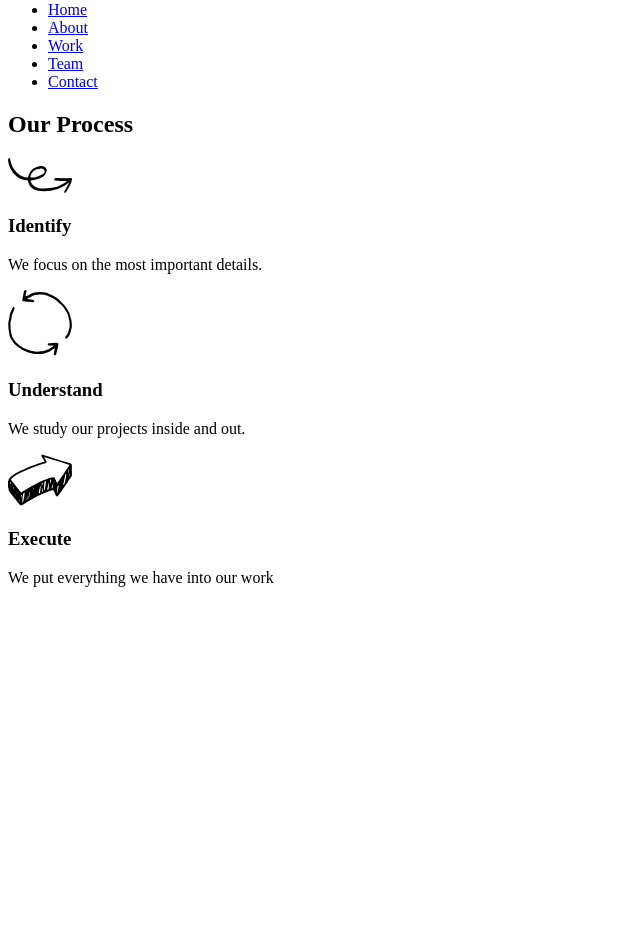
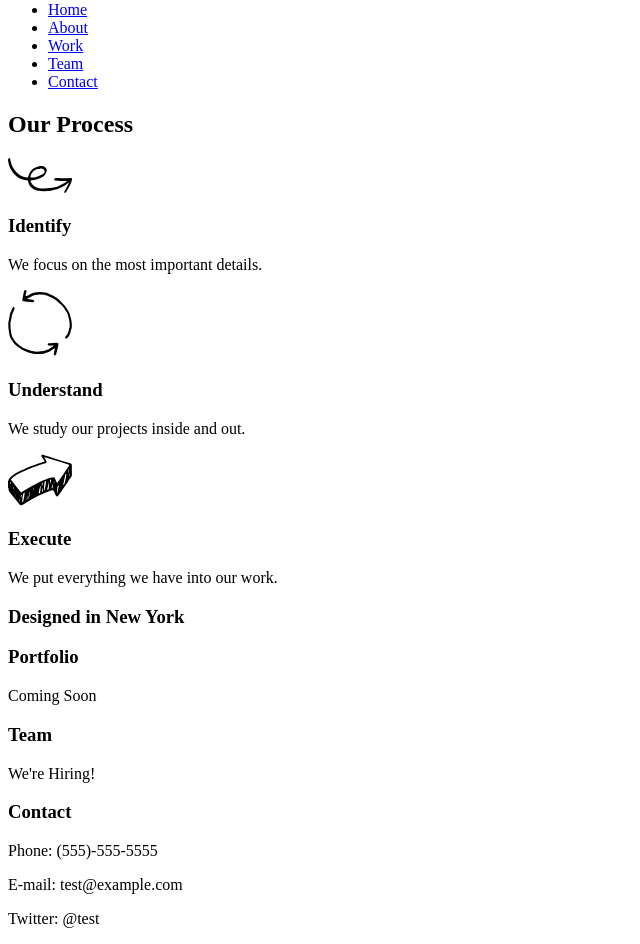
Before and after one commit to cdtaylor830/broadway, a plain HTML site: page index.html in a window 1280 px wide. Shown: the part 79-1023 px from the top of the page, without its empty margins (0-640 px from the left). Before the commit the page ends 800 px from the top, so only its background shows below. Drawn offline with Linux system fonts and the light colour scheme.

Commit message:
Add div class info to HTML.

```diff
--- a/index.html
+++ b/index.html
@@ -13,8 +13,8 @@
           <li><a href="#">Home</a></li>
           <li><a href="#">About</a></li>
           <li><a href="#">Work</a></li>
-          <li><a href="#team">Team</a></li>
-          <li><a href="#contact">Contact</a></li>
+          <li><a href="#info">Team</a></li>
+          <li><a href="#info">Contact</a></li>
         </ul>
       </header>
       <div class="process">
@@ -27,7 +27,18 @@
         <p>We study our projects inside and out.</p>
         <p class="image"><img src="resources/images/execute.svg" alt="icon"/>
         <h3>Execute</h3>
-        <p>We put everything we have into our work</p>
+        <p>We put everything we have into our work.</p>
+      </div>
+      <div class="info">
+        <h3 class="design">Designed in New York</h3>
+        <h3>Portfolio</h3>
+        <p>Coming Soon</h3>
+        <h3>Team</h3>
+        <p>We're Hiring!</p>
+        <h3>Contact</h3>
+        <p>Phone: (555)-555-5555</p>
+        <p>E-mail: test@example.com</p>
+        <p>Twitter: @test</p>
       </div>
   </body>
 </html>
```
